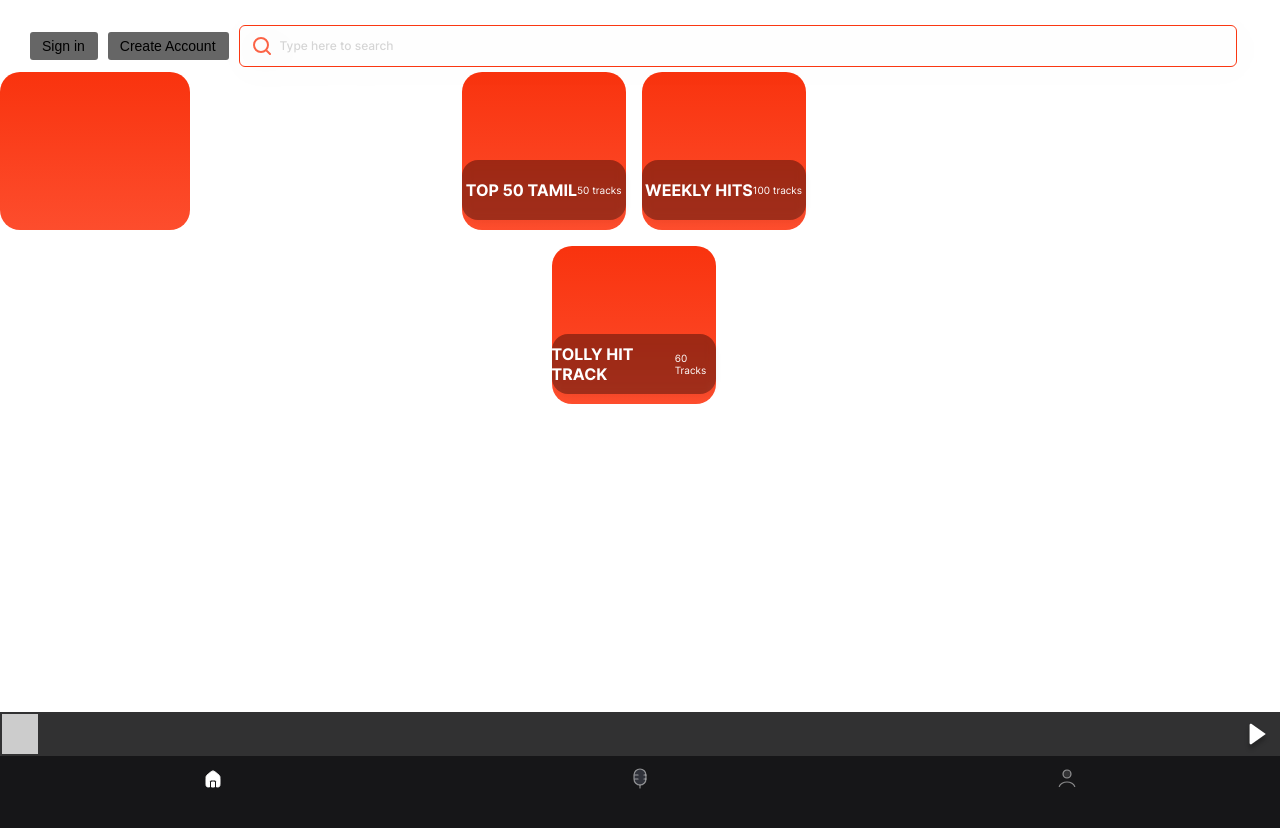
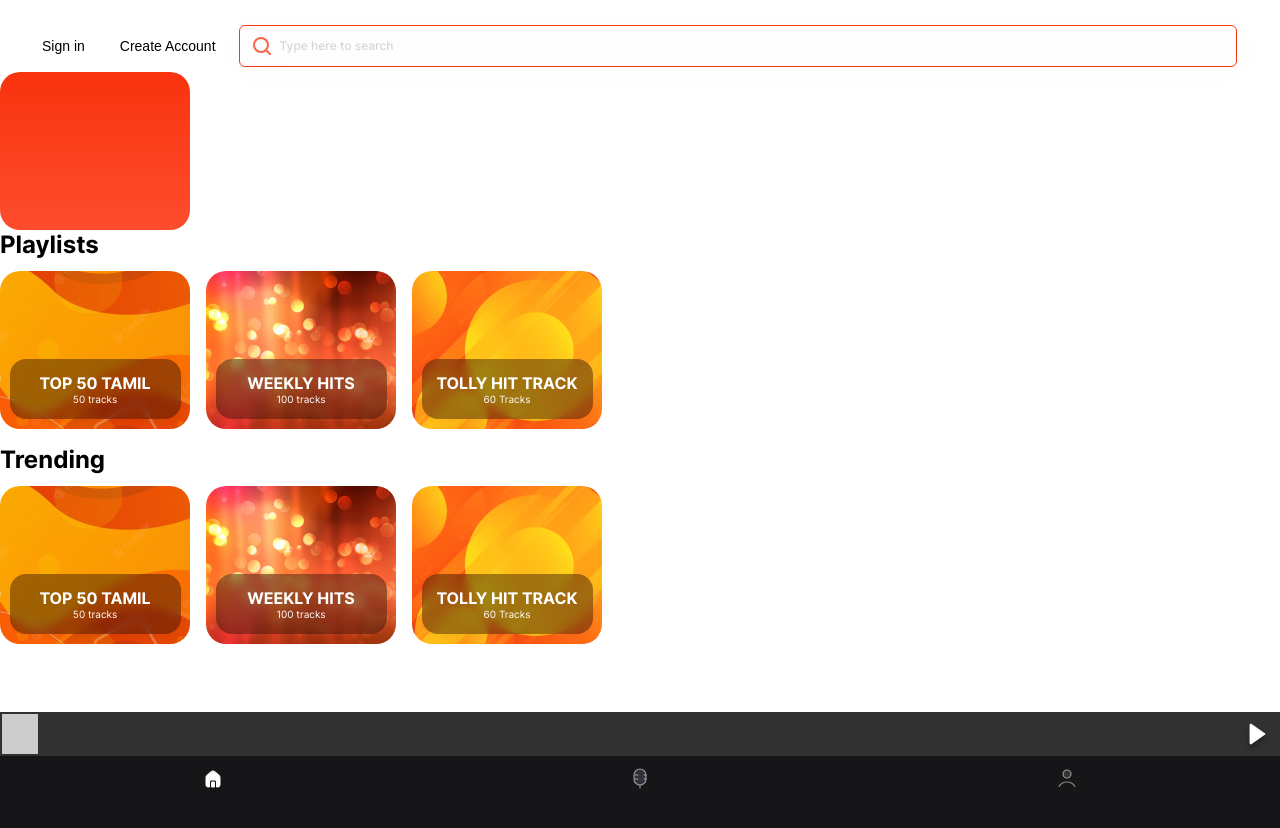
Before and after one commit to khalil0525/sound-garden-app, a React (Create React App) app: page / in a window 1280 px wide. Shown: the top 828 px of the page. Built offline with nearby package versions, Linux system fonts and the light colour scheme; no server answers.

Commit message:
Style changes

```diff
--- a/src/components/ActionBar/ActionBar.js
+++ b/src/components/ActionBar/ActionBar.js
@@ -42,6 +42,7 @@ const ActionBar = (props) => {
 							onClick={() => setIsSigningIn(true)}
 							disabled={isSigningIn}
 							buttonSize="large"
+							className={styles["actionBar__button"]}
 						>
 							Sign in
 						</Button>
@@ -49,6 +50,7 @@ const ActionBar = (props) => {
 							onClick={() => setIsCreatingAccount(true)}
 							disabled={isCreatingAccount}
 							buttonSize="large"
+							className={styles["actionBar__button"]}
 						>
 							Create Account
 						</Button>
--- a/src/components/ActionBar/ActionBar.module.css
+++ b/src/components/ActionBar/ActionBar.module.css
@@ -32,7 +32,9 @@
 .actionBar__uploadLink {
 	display: none;
 }
-
+.actionBar__button {
+	background-color: transparent;
+}
 @media only screen and (min-width: 992px) and (min-device-height: 768px) and (orientation: landscape) {
 	/* .actionBar__nav {
     display: flex;
--- a/src/components/CardList/Card.js
+++ b/src/components/CardList/Card.js
@@ -1,12 +1,21 @@
 import React from "react";
-import PropTypes from "prop-types"; // Import PropTypes for prop type validation
+import PropTypes from "prop-types";
 import styles from "./Card.module.css";
 
 const Card = (props) => {
 	const { background, title, content } = props;
 
+	const cardClasses = [styles.card];
+
+	if (background) {
+		cardClasses.push(styles[background]);
+	}
+
 	return (
-		<li className={`${styles.card} ${background ? styles[background] : ""}`}>
+		<li
+			className={styles.card}
+			style={background ? { backgroundImage: `url(${background})` } : {}}
+		>
 			{title && (
 				<div className={styles["card__title"]}>
 					<p>{title.toUpperCase()}</p>
@@ -17,11 +26,10 @@ const Card = (props) => {
 	);
 };
 
-// Define propTypes for prop type validation
 Card.propTypes = {
-	background: PropTypes.string, // Background CSS class name
-	title: PropTypes.string, // Title text
-	content: PropTypes.node, // Content (can be JSX)
+	background: PropTypes.string,
+	title: PropTypes.string,
+	content: PropTypes.node,
 };
 
 export default Card;
--- a/src/components/CardList/Card.module.css
+++ b/src/components/CardList/Card.module.css
@@ -4,20 +4,23 @@
 	align-items: flex-end;
 
 	max-width: 19rem;
+	min-width: 19rem;
 	height: 15.8rem;
 
-	background: #c4c4c4;
 	border-radius: 20px;
 	list-style: none;
 
 	background: linear-gradient(360deg, #fd4d2d 0%, #f9330e 100%);
+	background-position: center center;
+	background-size: cover; /* Add this line */
 }
 .card__title {
 	display: flex;
 	justify-content: center;
 	align-items: center;
+	flex-direction: column;
 
-	width: 16.4rem;
+	width: 90%;
 	height: 6rem;
 
 	background: rgba(20, 3, 3, 0.4);
--- a/src/components/CardList/CardList.module.css
+++ b/src/components/CardList/CardList.module.css
@@ -1,17 +1,25 @@
 .cardlist {
 	max-width: 85rem;
 }
+
 .cardlist__list {
 	display: flex;
 	justify-content: center;
 	gap: 1.6rem;
 	flex-wrap: wrap;
 }
+
+/* Set a fixed width for each card */
+.cardlist__list .card {
+	flex: 0 0 calc(33.33% - 1.6rem); /* Adjust the width as needed */
+}
+
 .cardlist__list a:link,
 .cardlist__list a:visited {
 	text-decoration: none;
 	color: #fff;
 }
+
 .cardlist__list a:hover,
 .cardlist__list a:active {
 	text-decoration: none;
--- a/src/components/UI/Button/Button.module.css
+++ b/src/components/UI/Button/Button.module.css
@@ -6,7 +6,6 @@
 	line-height: 20px;
 	white-space: nowrap;
 	cursor: pointer;
-	background-color: rgb(102, 102, 102);
 
 	border-color: rgba(0, 0, 0, 0);
 	border-radius: 3px;
--- a/src/pages/Home/Home.js
+++ b/src/pages/Home/Home.js
@@ -4,24 +4,30 @@ import { useAuthContext } from "../../hooks/useAuthContext";
 import Card from "../../components/CardList/Card";
 import CardList from "../../components/CardList/CardList";
 import Button from "../../components/UI/Button/Button";
-
+import card1bg from "../../images/cardBg1.png";
+import card2bg from "../../images/cardBg2.png";
+import card3bg from "../../images/cardBg3.png";
+import womanListeningToMusicBg from "../../images/woman-listening-to-music.png";
 const tempList = [
-	{ title: "Top 50 tamil", content: "50 tracks", background: "" },
-	{ title: "Weekly Hits", content: "100 tracks", background: "" },
-	{ title: "Tolly Hit track", content: "60 Tracks", background: "" },
+	{ title: "Top 50 tamil", content: "50 tracks", background: card1bg },
+	{ title: "Weekly Hits", content: "100 tracks", background: card2bg },
+	{ title: "Tolly Hit track", content: "60 Tracks", background: card3bg },
 ];
 export default function Home() {
 	const { user } = useAuthContext();
 	return (
 		<div className={styles.home}>
 			<ActionBar className={styles["home__actionBar"]} user={user} />
-
+			<div className={styles["home__content"]}>
+				<div>
 					<Card
 						style={{
 							backgroundColor: "#FD4D2D",
 							borderRadius: "12px",
 							position: "relative",
+							width: "50%",
 						}}
+						background={null}
 					>
 						<img
 							src="/img/woman-listening-to-music.png"
@@ -29,12 +35,24 @@ export default function Home() {
 						></img>
 						<Button>Listen Now</Button>
 					</Card>
-			<div>
+				</div>
+				<div className={styles["home__container"]}>
+					<p className={styles["home__title"]}>Playlists</p>
 					<CardList
-					className={styles["genres__cardList"]}
+						className={styles["home__cardList"]}
 						list={tempList}
-					page={""}
+						page=""
 					/>
+				</div>
+
+				<div className={styles["home__container"]}>
+					<p className={styles["home__title"]}>Trending</p>
+					<CardList
+						className={styles["home__cardList"]}
+						list={tempList}
+						page=""
+					/>
+				</div>
 			</div>
 		</div>
 	);
--- a/src/pages/Home/Home.module.css
+++ b/src/pages/Home/Home.module.css
@@ -12,7 +12,24 @@
 	grid-column: 1/-1;
 	display: flex;
 	flex-direction: column;
-	align-items: center;
+	align-items: start;
+}
+
+.home__container {
+	/* Styles for the container div */
+	display: flex;
+	flex-direction: column;
+	gap: 1.2rem;
+	margin-bottom: 1.6rem;
+}
+
+.home__title {
+	font-size: 2.4rem;
+	font-weight: bold;
+}
+
+.home__cardList {
+	/* Styles for the CardList component */
 }
 
 .tempInfo {
```
Also changed, not shown: src/components/UI/Modal/SignInOverlay/SignInOverlay.js (indentation only), src/components/UI/Modal/SignInOverlay/SignInOverlay.module.css (indentation only). Lines whose indentation alone changed are shown as unchanged.
